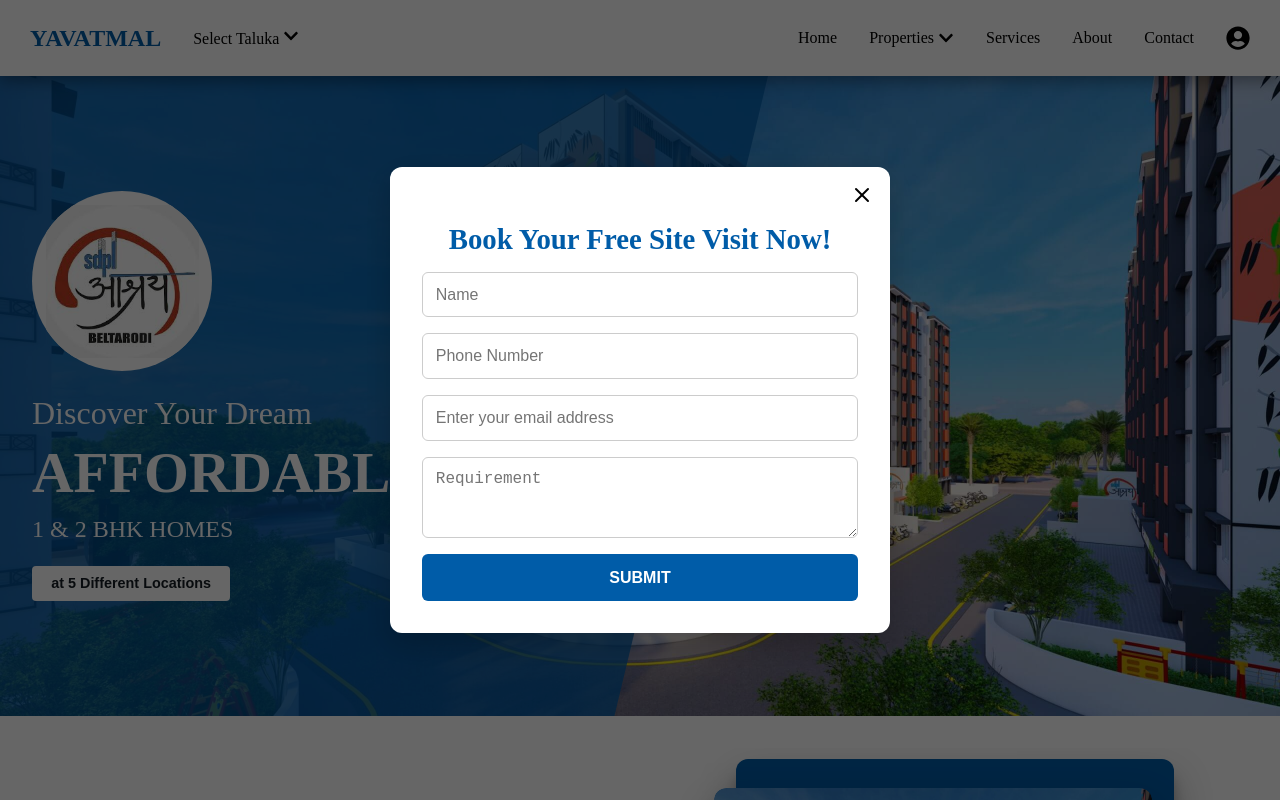
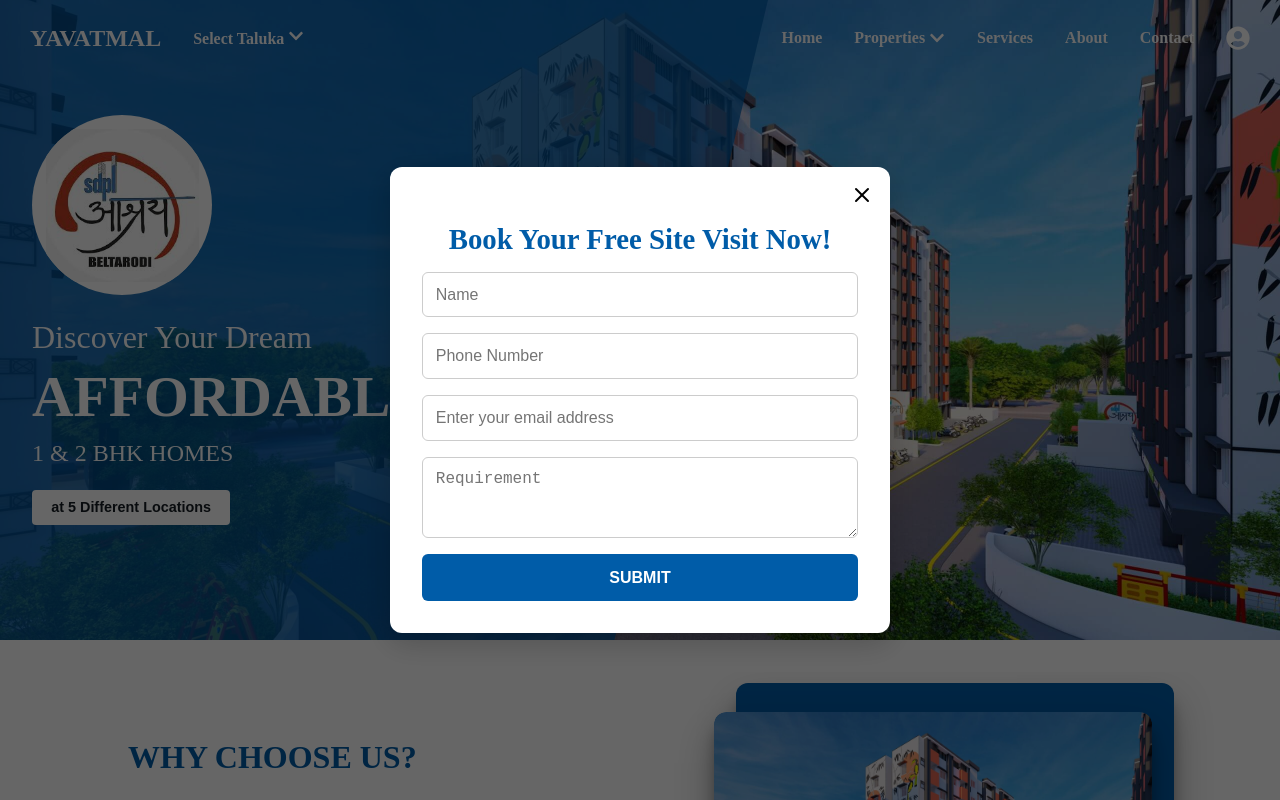
Before and after one commit to madhumitasugandhi/Property-Dealers, a React (Vite) app: page / in a window 1280 px wide. Shown: the top 800 px of the page. Built offline with nearby package versions, Linux system fonts and the light colour scheme.

Commit message:
font updated

```diff
--- a/src/components/Navbar.jsx
+++ b/src/components/Navbar.jsx
@@ -6,12 +6,13 @@ const NavbarContainer = styled.nav`
   background: ${({ scrolled }) => (scrolled ? 'linear-gradient(90deg, #151c22 0%, #003e73 50%, #005ca8 100%)' : 'transparent')};
   color: ${({ scrolled }) => (scrolled ? '#fff' : '#000')};
   padding: 10px 30px;
+  width: 100%;
   display: flex;
   justify-content: space-between;
   align-items: center;
-  box-shadow: ${({ scrolled }) => (scrolled ? '0 2px 10px rgba(0, 0, 0, 0.1)' : 'rgba(0, 0, 0, 0.35) 0px 5px 15px;')};
+  box-shadow: ${({ scrolled }) => (scrolled ? '0 2px 10px rgba(0, 0, 0, 0.1)' : 'none')};
   z-index: 999;
-  position: sticky;
+  position: fixed;
   top: 0;
   transition: background 0.3s ease, color 0.3s ease, box-shadow 0.3s ease;
 `;
@@ -26,12 +27,13 @@ const LeftSection = styled.div`
 const Logo = styled.div`
   font-size: 24px;
   font-weight: bold;
-  color: #005ca8;
+  color:white;
 `;
 
 const TalukaDropdown = styled.div`
   position: relative;
   cursor: pointer;
+  font-weight: bold;
 
   &:hover > ul {
     display: block;
@@ -49,6 +51,7 @@ const Hamburger = styled.div`
   display: none;
   font-size: 24px;
   cursor: pointer;
+  color: white;
 
   @media (max-width: 768px) {
     display: block;
@@ -60,6 +63,8 @@ const NavLinks = styled.ul`
   display: flex;
   align-items: center;
   gap: 2rem;
+  color: white;
+  font-weight: bold;
 
   @media (max-width: 768px) {
     position: absolute;
@@ -81,7 +86,7 @@ const NavLinks = styled.ul`
       width: 100%;
       text-align: center;
       padding: 10px 0;
-      color: #000;
+      color: #fff;
 
       &:hover {
         background: #fff;
@@ -102,6 +107,7 @@ const NavItem = styled.li`
   display: flex;
   align-items: center;
   gap: 0.25rem;
+  color: white;
 
   &:hover > ul {
     display: block;
@@ -220,8 +226,8 @@ const Navbar = () => {
   return (
     <NavbarContainer ref={navRef} scrolled={scrolled}>
       <LeftSection>
-        <a href="/" style={{ color: scrolled ? '#fff' : '#000', textDecoration: 'none'}}><Logo>YAVATMAL</Logo></a>
-        <TalukaDropdown
+        <a href="/" style={{  textDecoration: 'none'}}><Logo>YAVATMAL</Logo></a>
+        <TalukaDropdown style={{ color: 'white' }}
           onClick={() => setTalukaDropdown((prev) => !prev)}
         >
           Select Taluka <FaChevronDown />
@@ -252,7 +258,7 @@ const Navbar = () => {
       </Hamburger>
 
       <NavLinks isOpen={menuOpen} scrolled={scrolled}>
-        <NavItem><a href="/" style={{ color: scrolled ? '#fff' : '#000', textDecoration: 'none'}}>Home</a></NavItem>
+        <NavItem><a href="/" style={{ color: 'white' , textDecoration: 'none'}}>Home</a></NavItem>
         <NavItem onClick={() => setPropertyDropdown(!propertyDropdown)}>
           Properties <FaChevronDown />
           <DropdownMenu show={propertyDropdown} scrolled={scrolled}>
@@ -261,8 +267,8 @@ const Navbar = () => {
           </DropdownMenu>
         </NavItem>
         <NavItem>Services</NavItem>
-        <NavItem><a href="/About" style={{ color: scrolled ? '#fff' : '#000', textDecoration: 'none'}}>About</a></NavItem>
-        <NavItem><a href="/ContactUs" style={{ color: scrolled ? '#fff' : '#000', textDecoration: 'none'}}>Contact</a></NavItem>
+        <NavItem><a href="/About" style={{ color: 'white', textDecoration: 'none'}}>About</a></NavItem>
+        <NavItem><a href="/ContactUs" style={{ color: 'white', textDecoration: 'none'}}>Contact</a></NavItem>
         <NavItem onClick={() => setUserDropdown(!userDropdown)}>
           <UserIcon />
           <DropdownMenu show={userDropdown} alignRight scrolled={scrolled}>
```
